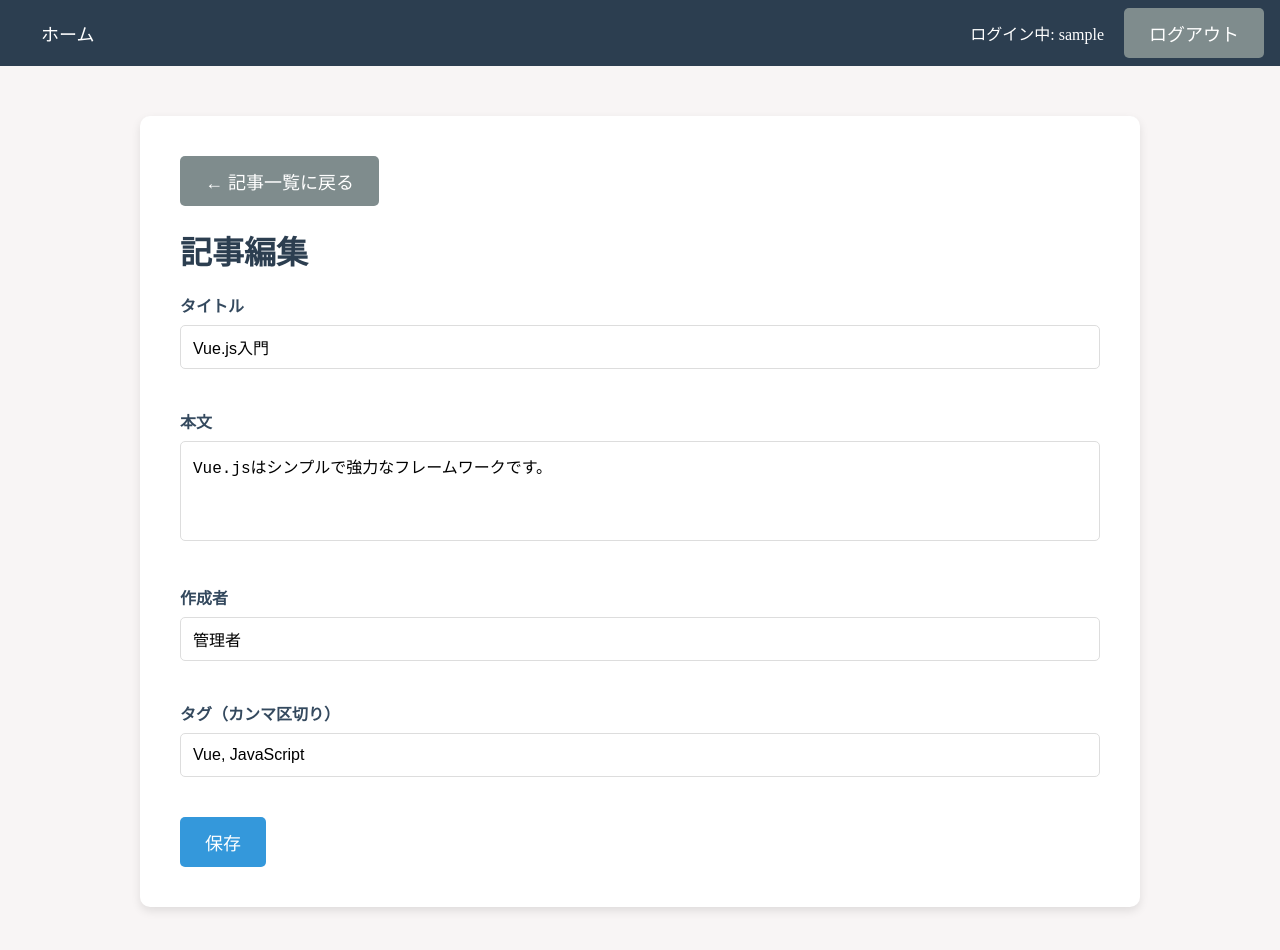
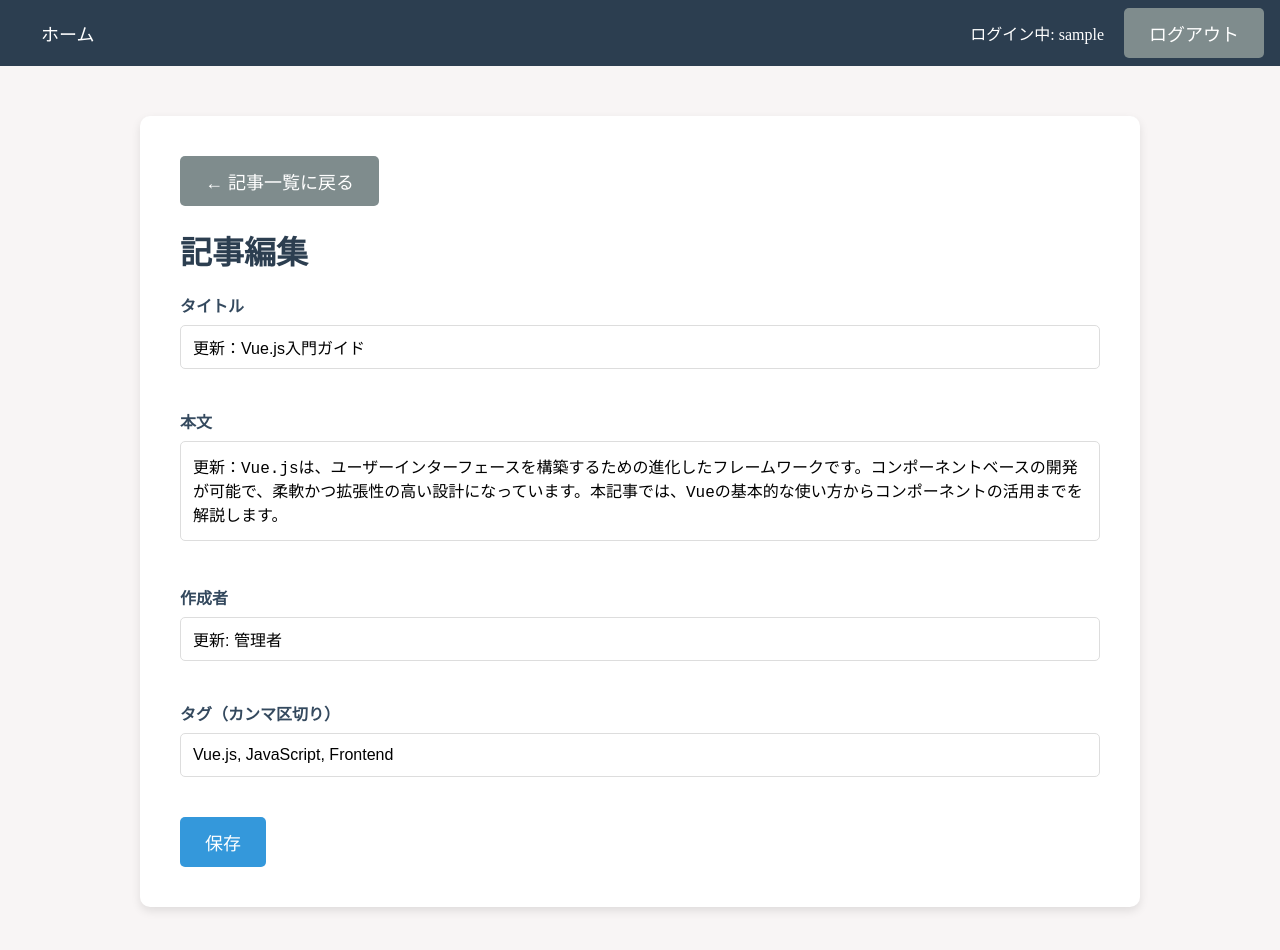
Before and after one commit to tech-education-nav/vue-spa, a Vue app: page /articles/1/edit in a window 1280 px wide. Shown: the top 950 px of the page. Built offline with nearby package versions, Linux system fonts and the light colour scheme; data requests are answered from the project's data file; sample sign-in values are in the browser's storage.

Commit message:
記事更新 ロジック実装

```diff
--- a/db.json
+++ b/db.json
@@ -18,12 +18,16 @@
   "articles": [
     {
       "id": "1",
-      "title": "Vue.js入門ガイド",
-      "content": "Vue.jsは、ユーザーインターフェースを構築するための進化したフレームワークです。コンポーネントベースの開発が可能で、柔軟かつ拡張性の高い設計になっています。本記事では、Vueの基本的な使い方からコンポーネントの活用までを解説します。",
-      "author": "管理者",
+      "title": "更新：Vue.js入門ガイド",
+      "content": "更新：Vue.jsは、ユーザーインターフェースを構築するための進化したフレームワークです。コンポーネントベースの開発が可能で、柔軟かつ拡張性の高い設計になっています。本記事では、Vueの基本的な使い方からコンポーネントの活用までを解説します。",
+      "author": "更新: 管理者",
       "createdAt": "2025-01-05T09:00:00Z",
       "updatedAt": "2025-01-07T12:00:00Z",
-      "tags": ["Vue.js", "JavaScript", "Frontend"]
+      "tags": [
+        "Vue.js",
+        "JavaScript",
+        "Frontend"
+      ]
     },
     {
       "id": "2",
@@ -32,7 +36,10 @@
       "author": "管理者",
       "createdAt": "2025-01-08T10:00:00Z",
       "updatedAt": "2025-01-08T10:00:00Z",
-      "tags": ["State Management", "Pinia"]
+      "tags": [
+        "State Management",
+        "Pinia"
+      ]
     },
     {
       "id": "3",
@@ -41,7 +48,11 @@
       "author": "管理者",
       "createdAt": "2025-02-10T15:30:00Z",
       "updatedAt": "2025-02-10T16:00:00Z",
-      "tags": ["Vue.js", "Router", "SPA"]
+      "tags": [
+        "Vue.js",
+        "Router",
+        "SPA"
+      ]
     },
     {
       "id": "4",
@@ -50,7 +61,11 @@
       "author": "管理者",
       "createdAt": "2025-03-01T14:00:00Z",
       "updatedAt": "2025-03-01T14:30:00Z",
-      "tags": ["Vue.js", "Components", "Best Practices"]
+      "tags": [
+        "Vue.js",
+        "Components",
+        "Best Practices"
+      ]
     },
     {
       "id": "5",
@@ -59,7 +74,11 @@
       "author": "管理者",
       "createdAt": "2025-04-12T11:45:00Z",
       "updatedAt": "2025-04-12T12:15:00Z",
-      "tags": ["Vue.js", "Lifecycle", "Hooks"]
+      "tags": [
+        "Vue.js",
+        "Lifecycle",
+        "Hooks"
+      ]
     },
     {
       "id": "6",
@@ -68,7 +87,11 @@
       "author": "管理者",
       "createdAt": "2025-05-06T09:00:00Z",
       "updatedAt": "2025-05-06T09:45:00Z",
-      "tags": ["Vue.js", "Composition API", "Reactivity"]
+      "tags": [
+        "Vue.js",
+        "Composition API",
+        "Reactivity"
+      ]
     },
     {
       "id": "7",
@@ -77,7 +100,11 @@
       "author": "管理者",
       "createdAt": "2025-06-15T18:20:00Z",
       "updatedAt": "2025-06-15T19:00:00Z",
-      "tags": ["Vue.js", "API", "HTTP"]
+      "tags": [
+        "Vue.js",
+        "API",
+        "HTTP"
+      ]
     },
     {
       "id": "8",
@@ -86,7 +113,11 @@
       "author": "管理者",
       "createdAt": "2025-07-20T14:10:00Z",
       "updatedAt": "2025-07-20T14:45:00Z",
-      "tags": ["Vue.js", "Testing", "Vitest"]
+      "tags": [
+        "Vue.js",
+        "Testing",
+        "Vitest"
+      ]
     }
   ]
 }
--- a/src/views/articles/ArticleEditView.vue
+++ b/src/views/articles/ArticleEditView.vue
@@ -6,54 +6,80 @@ import { useRoute, useRouter } from 'vue-router'
 const route = useRoute()
 const router = useRouter()
 
-// 記事データ（仮のデータ）
+// 記事データの状態
 const article = ref({
   title: '',
   content: '',
   author: '',
   tags: '',
 })
+const isLoading = ref(false)
+const error = ref('')
 
-const articles = [
-  {
-    id: 1,
-    title: 'Vue.js入門',
-    content: 'Vue.jsはシンプルで強力なフレームワークです。',
-    author: '管理者',
-    tags: ['Vue', 'JavaScript'],
-  },
-  {
-    id: 2,
-    title: '状態管理の基礎',
-    content: 'Piniaを使えば状態管理が楽になります。',
-    author: 'ユーザー1',
-    tags: ['State Management', 'Pinia'],
-  },
-]
+/**
+ * 記事データをAPIから取得する
+ * @param {number} id 記事ID
+ */
+const fetchArticle = async (id) => {
+  isLoading.value = true
+  try {
+    const response = await fetch(`http://localhost:3000/articles/${id}`)
+    if (!response.ok) {
+      throw new Error(`サーバーエラー: ${response.status}`)
+    }
+    const data = await response.json()
+    article.value = {
+      ...data,
+      tags: data.tags.join(', '), // カンマ区切りの文字列に変換
+    }
+  } catch (err) {
+    error.value = '記事の取得に失敗しました。時間を置いて再試行してください。'
+    console.error('記事取得エラー:', err)
+  }
+  isLoading.value = false
+}
 
-// 記事データの取得
+// コンポーネントのマウント時に記事データを取得
 onMounted(() => {
   const id = Number(route.params.id)
-  const foundArticle = articles.find((a) => a.id === id)
-  if (foundArticle) {
-    article.value = {
-      ...foundArticle,
-      tags: foundArticle.tags.join(', '), // カンマ区切りに変換
+  if (isNaN(id)) {
+    error.value = '不正な記事IDです'
+    return
   }
-  } else {
-    alert('記事が見つかりません')
-    router.push('/articles')
-  }
+  fetchArticle(id)
 })
 
-// 記事の保存処理
-const saveArticle = () => {
-  console.log('編集された記事:', article.value)
-  alert('記事が更新されました')
-  router.push('/articles')
+/**
+ * 記事を更新する
+ */
+const saveArticle = async () => {
+  isLoading.value = true
+  try {
+    const updatedArticle = {
+      ...article.value,
+      tags: article.value.tags.split(',').map((tag) => tag.trim()), // 文字列から配列に変換
     }
 
-// 一覧に戻る
+    const response = await fetch(`http://localhost:3000/articles/${route.params.id}`, {
+      method: 'PUT',
+      headers: { 'Content-Type': 'application/json' },
+      body: JSON.stringify(updatedArticle),
+    })
+
+    if (!response.ok) {
+      throw new Error(`サーバーエラー: ${response.status}`)
+    }
+    router.push('/articles')
+  } catch (err) {
+    error.value = '記事の更新に失敗しました。時間を置いて再試行してください。'
+    console.error('記事更新エラー:', err)
+  }
+  isLoading.value = false
+}
+
+/**
+ * 記事一覧に戻る処理
+ */
 const handleBackList = () => {
   router.push('/articles')
 }
@@ -63,6 +89,16 @@ const handleBackList = () => {
   <div class="container">
     <button class="button button-secondary" @click="handleBackList">← 記事一覧に戻る</button>
     <h1>記事編集</h1>
+
+    <template v-if="isLoading">
+      <p class="loading">記事を読み込み中...</p>
+    </template>
+
+    <template v-else-if="error">
+      <p class="error-message">{{ error }}</p>
+    </template>
+
+    <template v-else>
       <form @submit.prevent="saveArticle">
         <div class="form-group">
           <label for="title">タイトル</label>
@@ -86,5 +122,6 @@ const handleBackList = () => {
 
         <button type="submit" class="button button-primary">保存</button>
       </form>
+    </template>
   </div>
 </template>
```
Lines whose indentation alone changed are shown as unchanged.
